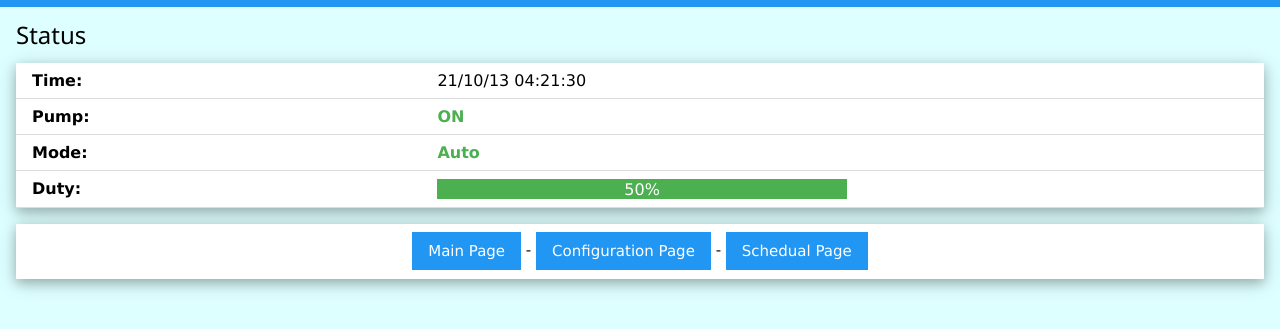
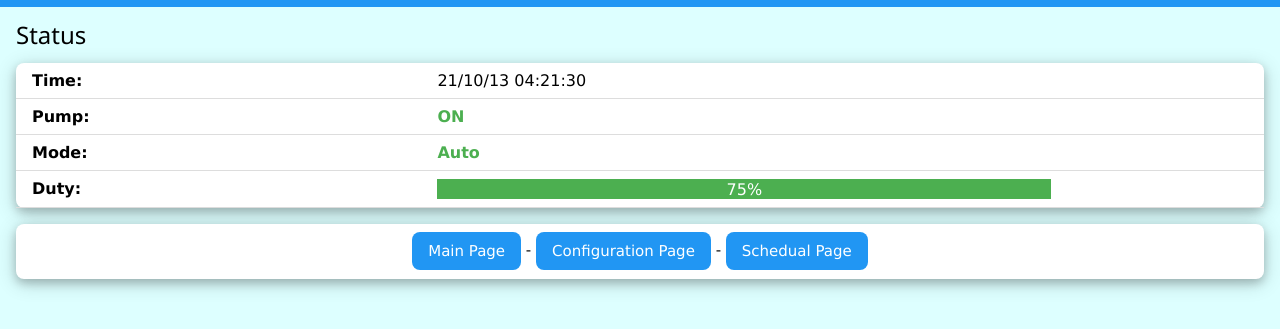
Before and after one commit to PartierSP/PoolController, a plain HTML site: page scratchpad/index.html in a window 1280 px wide. Shown: the part 67-396 px from the top of the page. Drawn offline with nearby package versions, Linux system fonts and the light colour scheme.

Commit message:
Started to apply styling to HTML pages

```diff
--- a/scratchpad/index.html
+++ b/scratchpad/index.html
@@ -14,7 +14,7 @@
 		<div class='w3-container'>
 			<div class='w3-auto'>
 				<h3>Status</h3>
-				<table class='w3-table w3-bordered w3-card-4 w3-white'>
+				<table class='w3-table w3-bordered w3-card-4 w3-white w3-round-large'>
 					<tr>
 						<th>Time:</th><td>21/10/13 04:21:30</td>
 					</tr><tr>
@@ -22,12 +22,12 @@
 					</tr><tr>
 						<th>Mode:</th><td class='w3-text-green'><b>Auto</b></td>
 					</tr><tr>
-						<th>Duty:</th><td><div class='w3-container w3-center w3-green'style='width:50%'>50%</div></td>
+						<th>Duty:</th><td><div class='w3-container w3-center w3-green' style='width:75%'>75%</div></td>
 					</tr>
 				</table>
-				<div class='w3-panel w3-card-4 w3-white'>
+				<div class='w3-panel w3-card-4 w3-white w3-round-large'>
 					<div class='w3-container w3-center w3-padding'>
-						<a href='index' class='w3-button w3-blue'>Main Page</a> - <a href='confg' class='w3-button w3-blue'>Configuration Page</a> - <a href='sched' class='w3-button w3-blue'>Schedual Page</a>
+						<a href='index' class='w3-button w3-blue w3-round-large'>Main Page</a> - <a href='confg' class='w3-button w3-blue w3-round-large'>Configuration Page</a> - <a href='sched' class='w3-button w3-blue w3-round-large'>Schedual Page</a>
 					</div>
 				</div>
 			</div>
```
Also changed, not shown: 1 other file.
